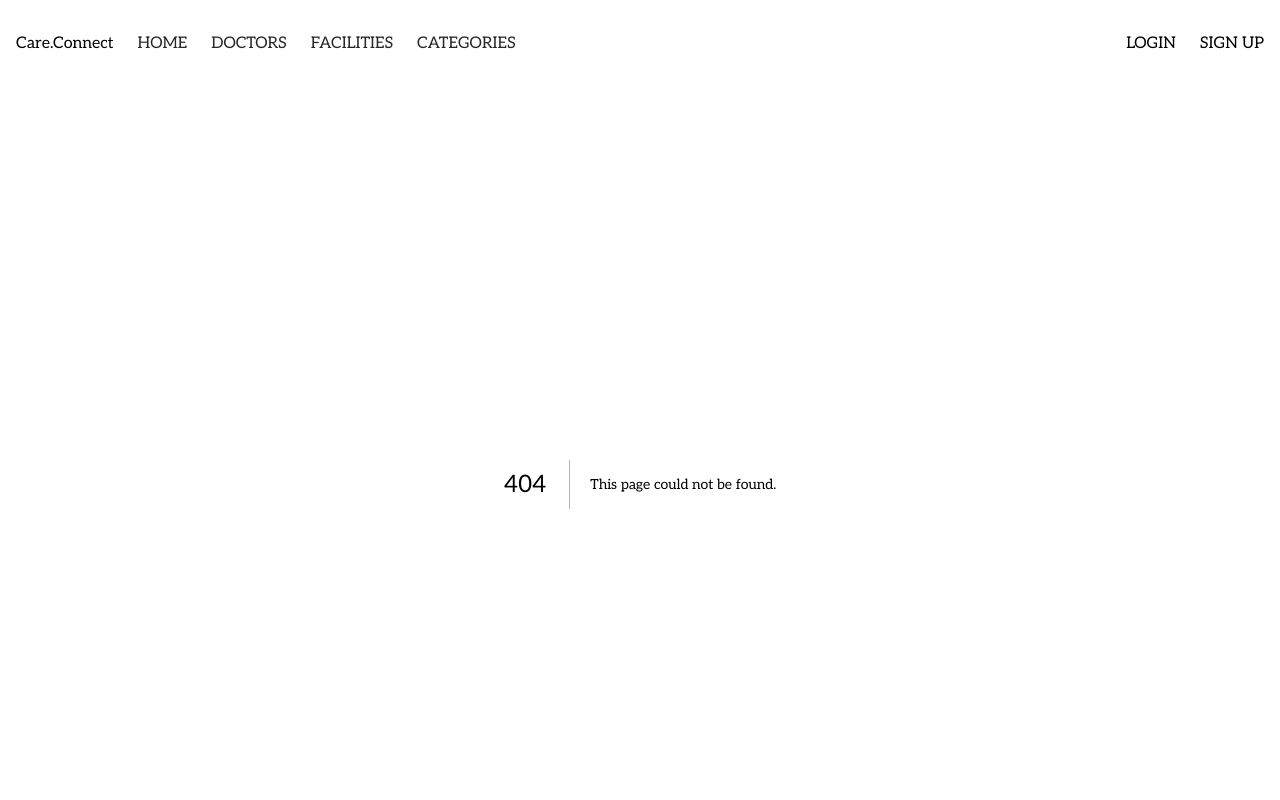
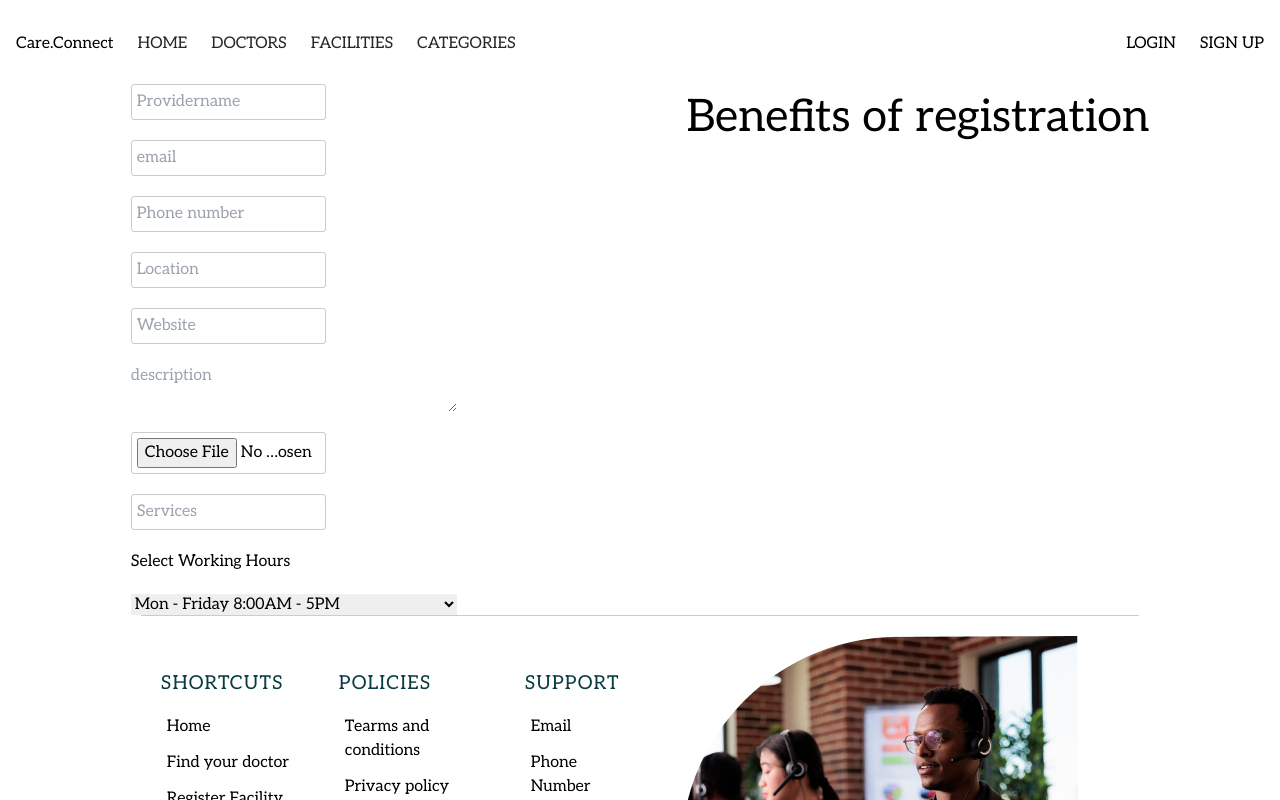
Before and after one commit to CARE-CONNECT-KENYA/care-connect-frontend, a Next.js app: page /Register in a window 1280 px wide. Before the commit this address had no page. Shown: the top 800 px of the page. Built offline with nearby package versions, Linux system fonts and the light colour scheme.

Commit message:
added a working layout fro registarion page

```diff
--- /dev/null
+++ b/app/Register/page.tsx
@@ -0,0 +1,31 @@
+import React from 'react'
+import styles from "../Styles/RegistartionForm.module.css"
+
+function page() {
+  return (
+    <div className={styles.RegistartionConatiner}>
+        <div>
+            <form className={styles.ProvidersForm}>
+                <input type='text' placeholder='Providername' />
+                <input type='text' placeholder='email' />
+                <input type='number' placeholder='Phone number'/>
+                <input type='text' placeholder='Location'/>
+                <input type='text' placeholder='Website' />
+                <textarea placeholder='description' />
+                <input type='file' placeholder='Upload profile image' />
+                <input type='text' placeholder='Services' />
+                <label>Select Working Hours</label>
+                <select>
+                    <option>Mon - Friday 8:00AM - 5PM</option>
+                </select>
+            </form>
+        </div>
+        <div>
+            <h1>Benefits of registration</h1>
+        </div>
+
+    </div>
+  )
+}
+
+export default page
--- /dev/null
+++ b/app/Styles/RegistartionForm.module.css
@@ -0,0 +1,15 @@
+.ProvidersForm{
+display: grid;
+gap: 20px;
+}
+
+.ProvidersForm input{
+    width: 60%;
+    border: 1px solid #ccc;
+    padding: 5px;
+    border-radius: 3px;
+}
+.RegistartionConatiner{
+    display: flex;
+    justify-content: space-around;
+}
```
